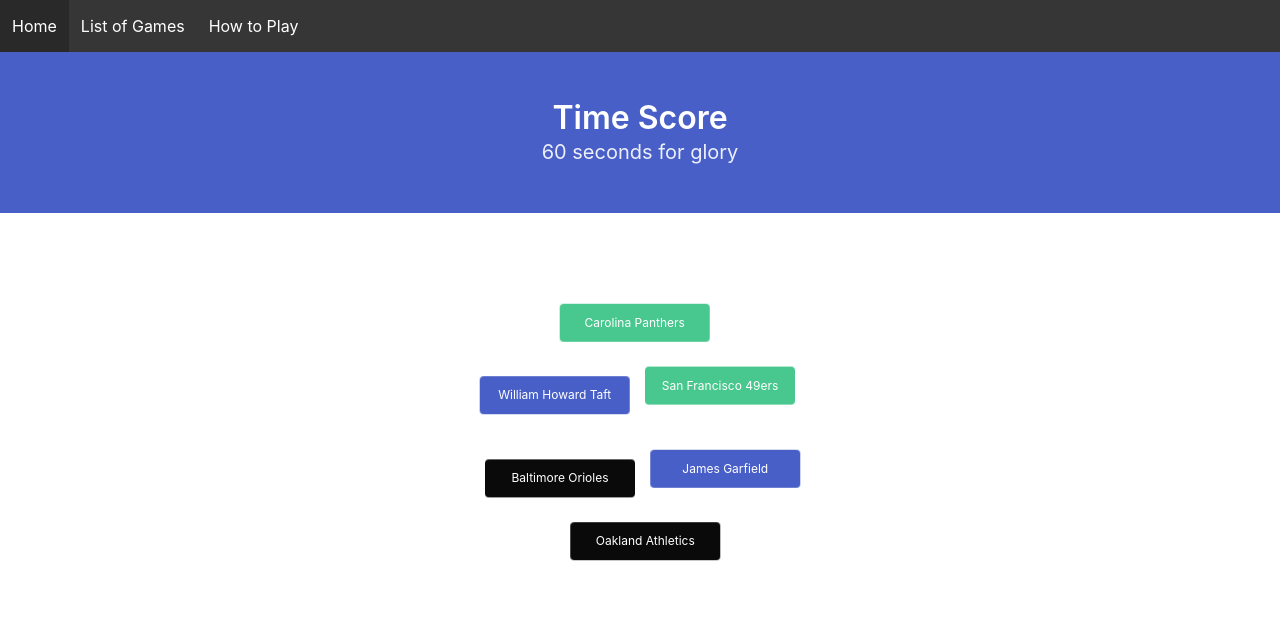
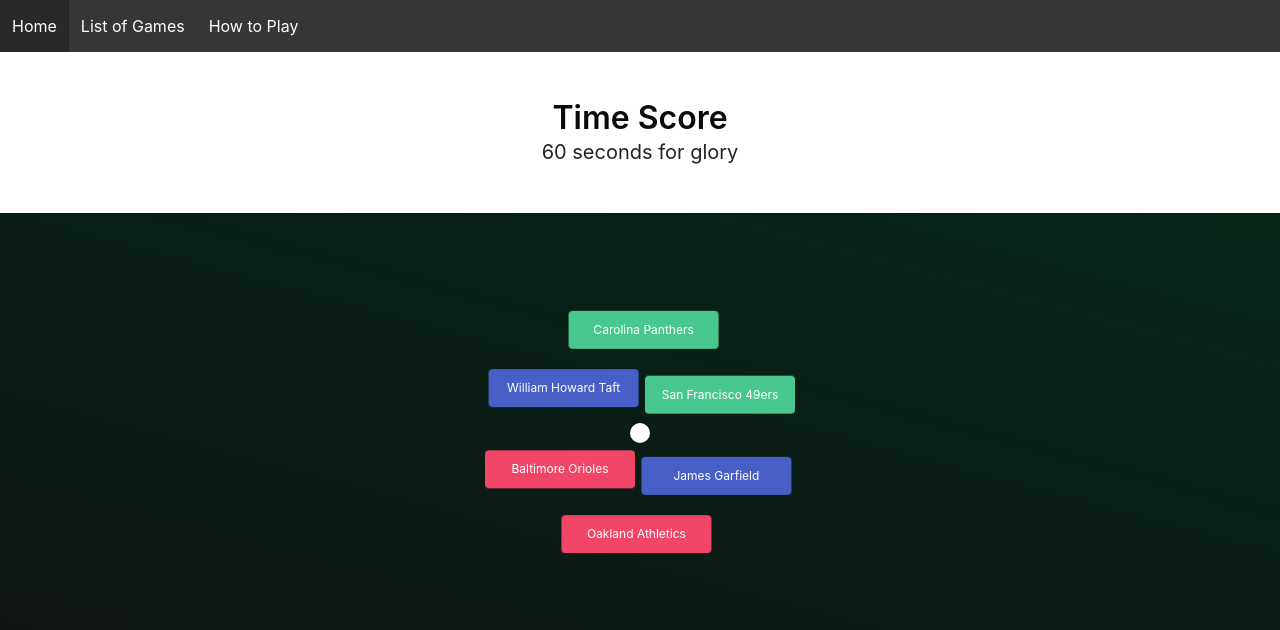
Before and after one commit to Mvcampbell3/time-score-frontend, an Angular app in the folder client/: page / in a window 1280 px wide. Shown: the top 630 px of the page. Built offline with nearby package versions, Linux system fonts and the light colour scheme.

Commit message:
landing color scheme

```diff
--- a/client/src/app/components/landing/landing.component.html
+++ b/client/src/app/components/landing/landing.component.html
@@ -1,4 +1,5 @@
-<section class="hero is-link">
+<div class="landing-bg">
+  <section class="hero is-white">
     <div class="hero-body has-text-centered">
       <h1 class="title">Time Score</h1>
       <h2 class="subtitle">60 seconds for glory</h2>
@@ -6,13 +7,14 @@
   </section>
 
   <div class="outputAnimation" #outputAnimation>
+    <div class="center-ball"></div>
     <div #roller1 class="outputItem a-1 notification has-text-centered is-link">
       <p class="popAni">{{rollerContent1}}</p>
     </div>
-  <div #roller2 class="outputItem a-2 notification has-text-centered is-black">
+    <div #roller2 class="outputItem a-2 notification has-text-centered is-danger">
       <p class="popAni">{{rollerContent2}}</p>
     </div>
-  <div #roller3 class="outputItem a-3 notification has-text-centered is-black">
+    <div #roller3 class="outputItem a-3 notification has-text-centered is-danger">
       <p class="popAni">{{rollerContent3}}</p>
     </div>
     <div #roller4 class="outputItem a-4 notification has-text-centered is-success">
@@ -25,3 +27,4 @@
       <p class="popAni">{{rollerContent6}}</p>
     </div>
   </div>
+</div>
--- a/client/src/app/components/landing/landing.component.scss
+++ b/client/src/app/components/landing/landing.component.scss
@@ -1,9 +1,27 @@
+.landing-bg {
+  min-height: calc(100vh - 52px);
+  background: linear-gradient(15deg, #111, rgb(3, 41, 25));
+  position: relative;
+  z-index: -11;
+}
+
 .outputAnimation {
   position: relative;
-  height: 1px;
+  height: 210px;
   width: 150px;
   margin: 0 auto;
-  top: 200px;
+  top: 125px;
+}
+
+.center-ball {
+  width: 20px;
+  height: 20px;
+  position: absolute;
+  z-index: -10;
+  background-color: white;
+  border-radius: 50%;
+  top: 85px;
+  left: 65px;
 }
 
 .outputItem {
@@ -12,6 +30,15 @@
   font-size: 12px;
   padding: 10px;
 }
+
+$position-0: translate(0px, 0px);
+
+$position-1: translate(0px, -30px);
+$position-2: translate(80px, 34px);
+$position-3: translate(80px, 116px);
+$position-4: translate(0px, 180px);
+$position-5: translate(-80px, 116px);
+$position-6: translate(-80px, 34px);
 
 .a-1 {
   animation-name: loadIn1;
@@ -52,110 +79,111 @@
 
 @keyframes loadIn1 {
   0% {
-    transform: translate(0px, 0px);
+    transform: $position-0;
   }
   50% {
-    transform: translate(0px, -105px);
+    transform: $position-1;
   }
   100% {
-    transform: translate(0px, -105px);
+    transform: $position-1;
   }
 }
 
 @keyframes loadIn2 {
   0% {
-    transform: translate(0px, 0px);
+    transform: $position-0;
   }
   50% {
-    transform: translate(80px, 41px);
+    transform: $position-3;
   }
   100% {
-    transform: translate(80px, 41px);
+    transform: $position-3;
   }
 }
 
 @keyframes loadIn3 {
   0% {
-    transform: translate(0px, 0px);
+    transform: $position-0;
   }
   50% {
-    transform: translate(80px, -41px);
+    transform: $position-2;
   }
   100% {
-    transform: translate(80px, -41px);
+    transform: $position-2;
   }
 }
 
 @keyframes loadIn4 {
   0% {
-    transform: translate(0px, 0px);
+    transform: $position-0;
   }
   50% {
-    transform: translate(-80px, -41px);
+    transform: $position-6;
   }
   100% {
-    transform: translate(-80px, -41px);
+    transform: $position-6;
   }
 }
 
 @keyframes loadIn5 {
   0% {
-    transform: translate(0px, 0px);
+    transform: $position-0;
   }
   50% {
-    transform: translate(-80px, 41px);
+    transform: $position-5;
   }
   100% {
-    transform: translate(-80px, 41px);
+    transform: $position-5;
   }
 }
 
 @keyframes loadIn6 {
   0% {
-    transform: translate(0px, 0px);
+    transform: $position-0;
   }
   50% {
-    transform: translate(0px, 105px);
+    transform: $position-4;
   }
   100% {
-    transform: translate(0px, 105px);
+    transform: $position-4;
   }
 }
 
 // b moves
+
 .b-1 {
-  transform: translate(0px, -105px);
-  animation: rotate1 12s infinite cubic-bezier(0.6, -0.28, 0.735, 0.045)
+  transform: $position-1;
+  animation: rotate1 12s infinite cubic-bezier(0.785, 0.135, 0.15, 0.86)
     forwards;
 }
 
 .b-2 {
-  transform: translate(80px, 41px);
-  animation: rotate2 12s infinite cubic-bezier(0.6, -0.28, 0.735, 0.045)
+  transform: $position-2;
+  animation: rotate2 12s infinite cubic-bezier(0.785, 0.135, 0.15, 0.86)
     forwards;
 }
 
 .b-3 {
-  transform: translate(80px, -41px);
-  animation: rotate3 12s infinite cubic-bezier(0.6, -0.28, 0.735, 0.045)
+  transform: $position-3;
+  animation: rotate3 12s infinite cubic-bezier(0.785, 0.135, 0.15, 0.86)
     forwards;
 }
 
 .b-4 {
-  transform: translate(-80px, -41px);
-  animation: rotate4 12s infinite cubic-bezier(0.6, -0.28, 0.735, 0.045)
+  transform: $position-6;
+  animation: rotate4 12s infinite cubic-bezier(0.785, 0.135, 0.15, 0.86)
     forwards;
 }
 
 .b-5 {
-  transform: translate(-80px, 41px);
-  animation: rotate5 12s infinite cubic-bezier(0.6, -0.28, 0.735, 0.045)
+  transform: $position-5;
+  animation: rotate5 12s infinite cubic-bezier(0.785, 0.135, 0.15, 0.86)
     forwards;
 }
 
 .b-6 {
-  transform: translate(0px, 105px);
-  animation: rotate6 12s infinite cubic-bezier(0.6, -0.28, 0.735, 0.045)
+  transform: $position-4;
+  animation: rotate6 12s infinite cubic-bezier(0.785, 0.135, 0.15, 0.86)
     forwards;
 }
 
@@ -169,139 +197,142 @@
   100% {
     opacity: 1;
   }
-  50% {
+  33% {
     opacity: 0;
+  }
+  75% {
+    opacity: 1;
   }
 }
 
 @keyframes rotate1 {
   0%,
   100% {
-    transform: translate(0px, -105px);
+    transform: $position-1;
   }
   17% {
-    transform: translate(80px, -41px);
+    transform: $position-2;
   }
   33% {
-    transform: translate(80px, 41px);
+    transform: $position-3;
   }
   50% {
-    transform: translate(0px, 105px);
+    transform: $position-4;
   }
   67% {
-    transform: translate(-80px, 41px);
+    transform: $position-5;
   }
   83% {
-    transform: translate(-80px, -41px);
+    transform: $position-6;
   }
 }
 
 @keyframes rotate2 {
   0%,
   100% {
-    transform: translate(80px, 41px);
+    transform: $position-3;
   }
   17% {
-    transform: translate(0px, 105px);
+    transform: $position-4;
   }
   33% {
-    transform: translate(-80px, 41px);
+    transform: $position-5;
   }
   50% {
-    transform: translate(-80px, -41px);
+    transform: $position-6;
   }
   67% {
-    transform: translate(0px, -105px);
+    transform: $position-1;
   }
   83% {
-    transform: translate(80px, -41px);
+    transform: $position-2;
   }
 }
 
 @keyframes rotate3 {
   0%,
   100% {
-    transform: translate(80px, -41px);
+    transform: $position-2;
   }
   17% {
-    transform: translate(80px, 41px);
+    transform: $position-3;
   }
   33% {
-    transform: translate(0px, 105px);
+    transform: $position-4;
   }
   50% {
-    transform: translate(-80px, 41px);
+    transform: $position-5;
   }
   67% {
-    transform: translate(-80px, -41px);
+    transform: $position-6;
   }
   83% {
-    transform: translate(0px, -105px);
+    transform: $position-1;
   }
 }
 
 @keyframes rotate4 {
   0%,
   100% {
-    transform: translate(-80px, -41px);
+    transform: $position-6;
   }
   17% {
-    transform: translate(0px, -105px);
+    transform: $position-1;
   }
   33% {
-    transform: translate(80px, -41px);
+    transform: $position-2;
   }
   50% {
-    transform: translate(80px, 41px);
+    transform: $position-3;
   }
   67% {
-    transform: translate(0px, 105px);
+    transform: $position-4;
   }
   83% {
-    transform: translate(-80px, 41px);
+    transform: $position-5;
   }
 }
 
 @keyframes rotate5 {
   0%,
   100% {
-    transform: translate(-80px, 41px);
+    transform: $position-5;
   }
   17% {
-    transform: translate(-80px, -41px);
+    transform: $position-6;
   }
   33% {
-    transform: translate(0px, -105px);
+    transform: $position-1;
   }
   50% {
-    transform: translate(80px, -41px);
+    transform: $position-2;
   }
   67% {
-    transform: translate(80px, 41px);
+    transform: $position-3;
   }
   83% {
-    transform: translate(0px, 105px);
+    transform: $position-4;
   }
 }
 
 @keyframes rotate6 {
   0%,
   100% {
-    transform: translate(0px, 105px);
+    transform: $position-4;
   }
   17% {
-    transform: translate(-80px, 41px);
+    transform: $position-5;
   }
   33% {
-    transform: translate(-80px, -41px);
+    transform: $position-6;
   }
   50% {
-    transform: translate(0px, -105px);
+    transform: $position-1;
   }
   67% {
-    transform: translate(80px, -41px);
+    transform: $position-2;
   }
   83% {
-    transform: translate(80px, 41px);
+    transform: $position-3;
   }
 }
```
Lines whose indentation alone changed are shown as unchanged.
